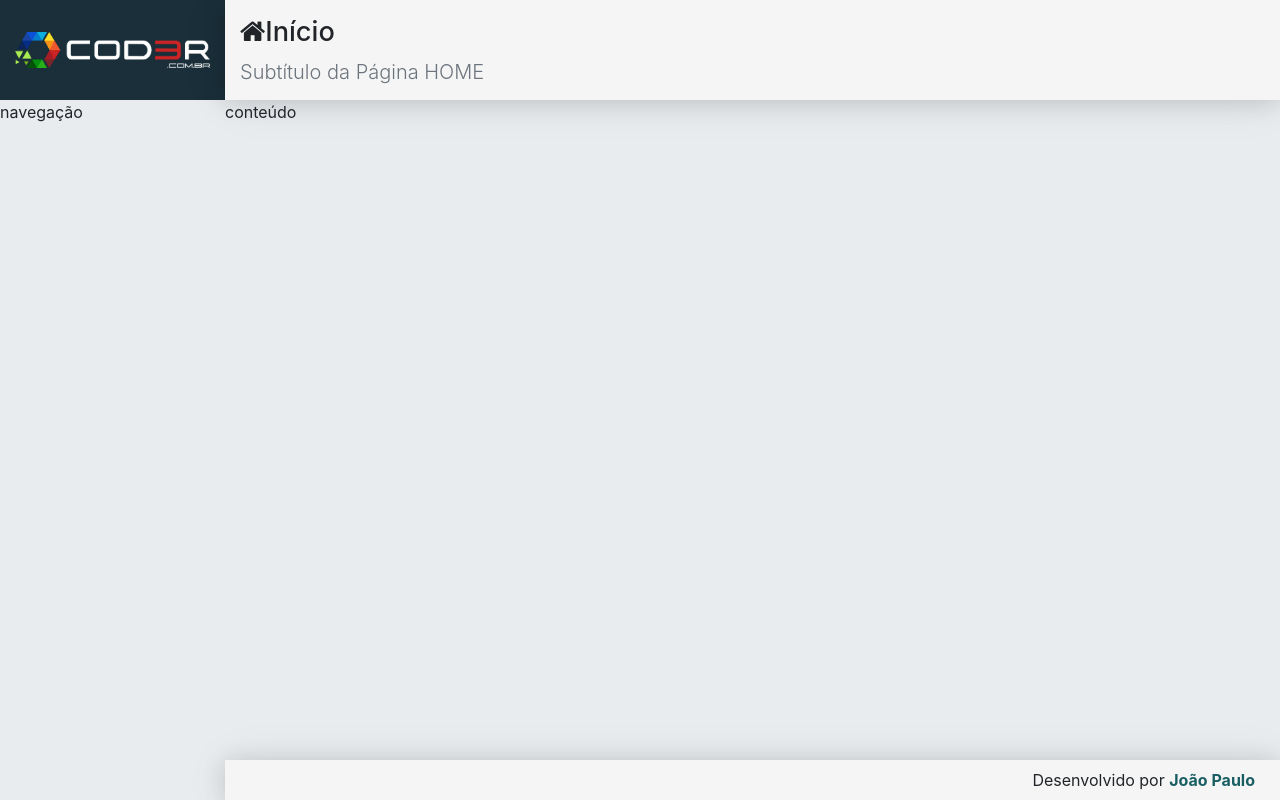
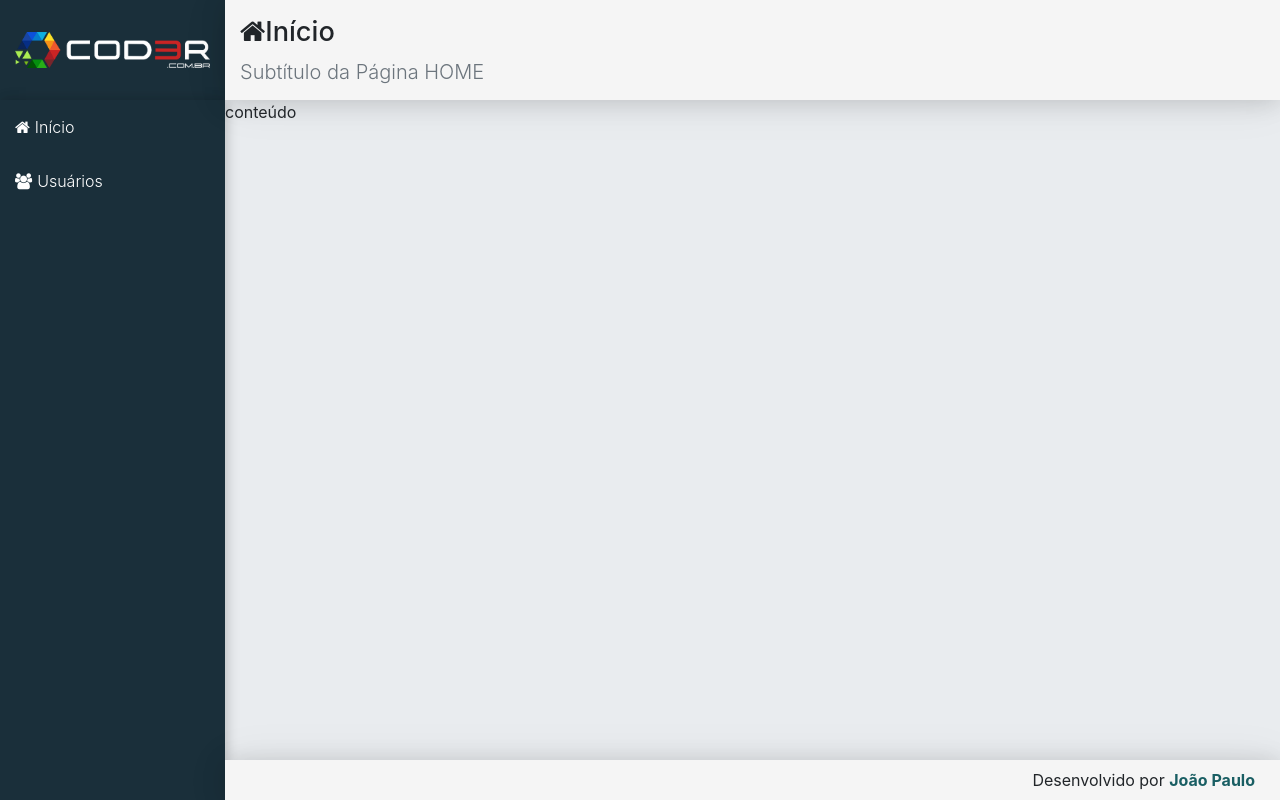
Before and after one commit to jpcchaves/Cadastro-Usuario-ReactJS, a React (Create React App) app in the folder frontend/: page / in a window 1280 px wide. Built offline with nearby package versions, Linux system fonts and the light colour scheme.

Commit message:
nav style updated

```diff
--- a/frontend/src/components/template/Nav.css
+++ b/frontend/src/components/template/Nav.css
@@ -0,0 +1,20 @@
+aside.menu-area{
+    background-color: var(--bg-dark);
+    box-shadow: 2px 0 10px rgba(0, 0, 0, 0.119), 2px 0 15px 0 rgba(0, 0, 0, 0.092);
+}
+
+.menu a {
+    display: block;
+    text-decoration: none;
+    color: #fff;
+    font-weight: 300;
+    padding: 15px;
+}
+
+.menu i {
+    padding: 0px 5px 0px 0px;
+}
+
+.menu a:hover{
+    background: linear-gradient(135deg, var(--color-1) 0%, var(--color-4) 100%)
+}
--- a/frontend/src/components/template/Nav.jsx
+++ b/frontend/src/components/template/Nav.jsx
@@ -1,7 +1,17 @@
-import './Nav.css'
-import React from 'react'
+import "./Nav.css";
+import React from "react";
 
-export default props =>
-    <aside className="menu-area">
-        navegação
-    </aside>
+export default (props) => (
+  <aside className="menu-area">
+    <nav className="menu">
+      <a href="#/">
+        <i className="fa fa-home"></i>
+        Início
+      </a>
+      <a href="#/users">
+        <i className="fa fa-users"></i>
+        Usuários
+      </a>
+    </nav>
+  </aside>
+);
```
